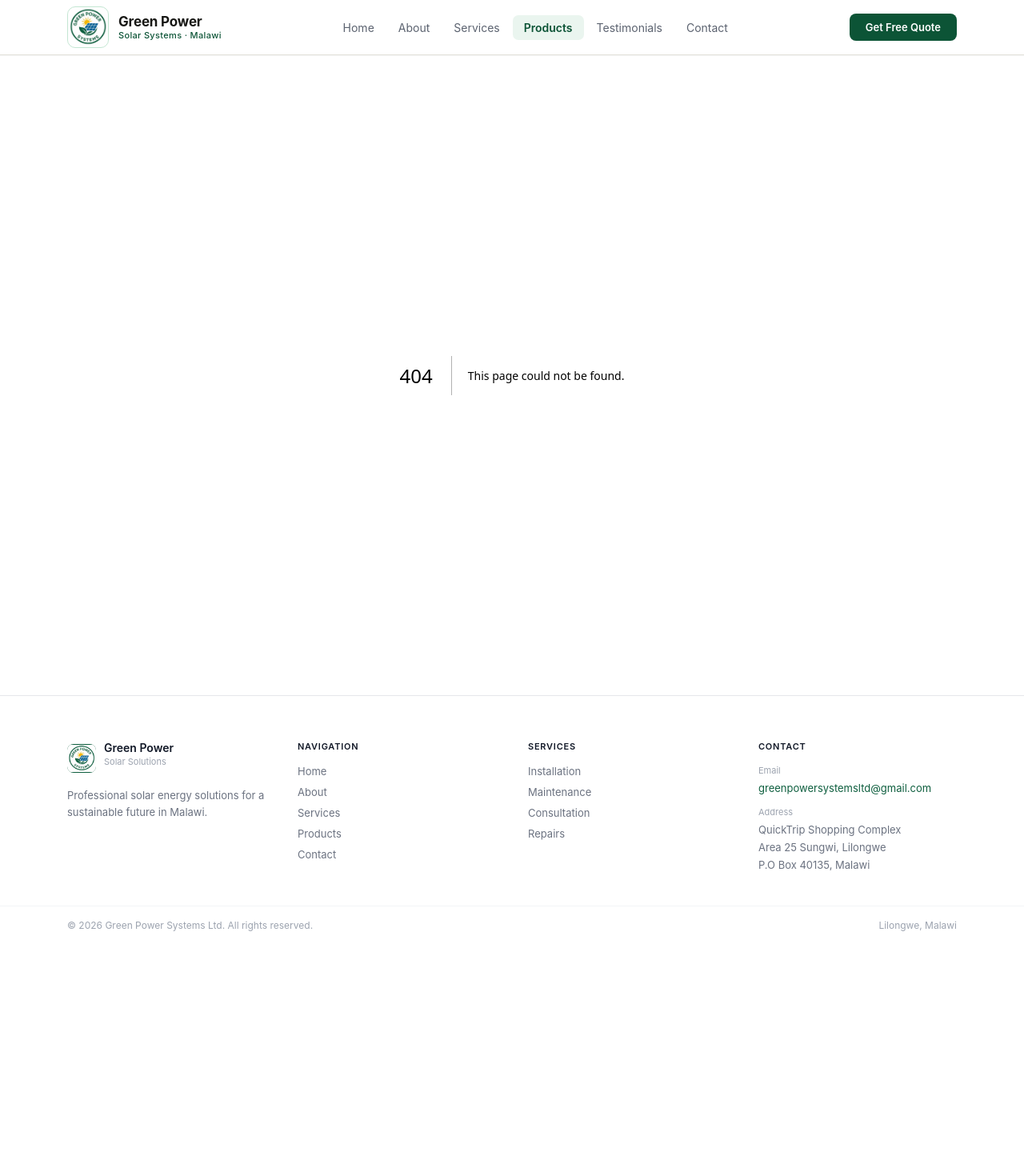
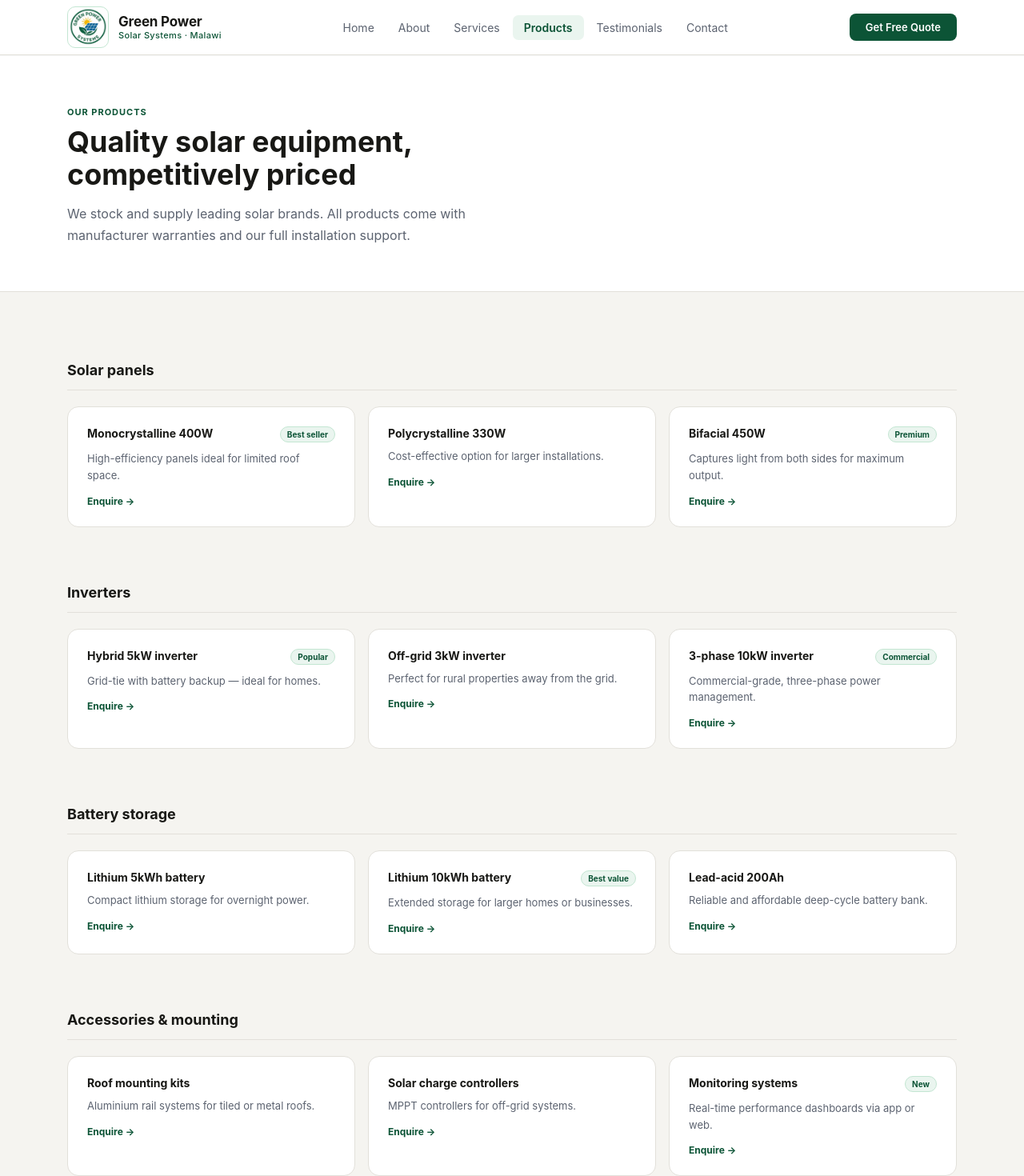
Before and after one commit to JUMAPETER736/GREEN_POWER_SYSTEMS, a Next.js app: page /products in a window 1280 px wide. Before the commit this address had no page. Shown: the top 1470 px of the page at 80% size. Before the commit the page ends 1180 px from the top, so only its background shows below. Built offline with nearby package versions, Linux system fonts and the light colour scheme.

Commit message:
page.tsx, new class created in the Products package

```diff
--- /dev/null
+++ b/src/app/products/page.tsx
@@ -0,0 +1,92 @@
+import Link from "next/link";
+
+export default function Products() {
+  const categories = [
+    {
+      title: "Solar panels",
+      items: [
+        { name: "Monocrystalline 400W", desc: "High-efficiency panels ideal for limited roof space.", badge: "Best seller" },
+        { name: "Polycrystalline 330W", desc: "Cost-effective option for larger installations.", badge: "" },
+        { name: "Bifacial 450W", desc: "Captures light from both sides for maximum output.", badge: "Premium" },
+      ],
+    },
+    {
+      title: "Inverters",
+      items: [
+        { name: "Hybrid 5kW inverter", desc: "Grid-tie with battery backup — ideal for homes.", badge: "Popular" },
+        { name: "Off-grid 3kW inverter", desc: "Perfect for rural properties away from the grid.", badge: "" },
+        { name: "3-phase 10kW inverter", desc: "Commercial-grade, three-phase power management.", badge: "Commercial" },
+      ],
+    },
+    {
+      title: "Battery storage",
+      items: [
+        { name: "Lithium 5kWh battery", desc: "Compact lithium storage for overnight power.", badge: "" },
+        { name: "Lithium 10kWh battery", desc: "Extended storage for larger homes or businesses.", badge: "Best value" },
+        { name: "Lead-acid 200Ah", desc: "Reliable and affordable deep-cycle battery bank.", badge: "" },
+      ],
+    },
+    {
+      title: "Accessories & mounting",
+      items: [
+        { name: "Roof mounting kits", desc: "Aluminium rail systems for tiled or metal roofs.", badge: "" },
+        { name: "Solar charge controllers", desc: "MPPT controllers for off-grid systems.", badge: "" },
+        { name: "Monitoring systems", desc: "Real-time performance dashboards via app or web.", badge: "New" },
+      ],
+    },
+  ];
+
+  return (
+    <div style={{ backgroundColor: "var(--gp-bg-page)" }}>
+      <div className="gp-page-hero">
+        <div className="gp-container">
+          <span className="gp-eyebrow">Our products</span>
+          <h1 className="gp-section-title" style={{ maxWidth: 560 }}>Quality solar equipment, competitively priced</h1>
+          <p className="gp-section-sub" style={{ marginTop: 14 }}>
+            We stock and supply leading solar brands. All products come with manufacturer warranties and our full installation support.
+          </p>
+        </div>
+      </div>
+
+      <section style={{ padding: "72px 0" }}>
+        <div className="gp-container" style={{ display: "flex", flexDirection: "column", gap: 56 }}>
+          {categories.map(({ title, items }) => (
+            <div key={title}>
+              <h2 style={{ fontSize: 18, fontWeight: 700, color: "var(--gp-text-primary)", marginBottom: 20, paddingBottom: 14, borderBottom: "1px solid var(--gp-border)" }}>{title}</h2>
+              <div style={{ display: "grid", gridTemplateColumns: "repeat(auto-fit, minmax(250px, 1fr))", gap: 16 }}>
+                {items.map(({ name, desc, badge }) => (
+                  <div key={name} className="gp-card" style={{ padding: 24, display: "flex", flexDirection: "column", gap: 10 }}>
+                    <div style={{ display: "flex", alignItems: "flex-start", justifyContent: "space-between", gap: 8 }}>
+                      <h3 style={{ fontSize: 14, fontWeight: 700, color: "var(--gp-text-primary)", margin: 0 }}>{name}</h3>
+                      {badge && (
+                        <span style={{
+                          fontSize: 10, fontWeight: 700, padding: "3px 8px",
+                          backgroundColor: "var(--gp-green-light)",
+                          color: "var(--gp-green)",
+                          borderRadius: 100, whiteSpace: "nowrap",
+                          border: "1px solid var(--gp-green-border)",
+                        }}>{badge}</span>
+                      )}
+                    </div>
+                    <p style={{ fontSize: 13, color: "var(--gp-text-muted)", lineHeight: 1.6, margin: 0 }}>{desc}</p>
+                    <Link href="/contact" style={{ fontSize: 12, fontWeight: 700, color: "var(--gp-green)", textDecoration: "none", marginTop: 4 }}>
+                      Enquire →
+                    </Link>
+                  </div>
+                ))}
+              </div>
+            </div>
+          ))}
+        </div>
+      </section>
+
+      <section style={{ padding: "64px 0", backgroundColor: "var(--gp-bg-dark)" }}>
+        <div className="gp-container" style={{ textAlign: "center" }}>
+          <h2 style={{ fontSize: "clamp(1.4rem,3vw,2rem)", fontWeight: 800, color: "#fff", margin: "0 0 12px" }}>Looking for a specific product?</h2>
+          <p style={{ fontSize: 15, color: "rgba(255,255,255,0.62)", margin: "0 0 28px" }}>We can source and supply products not listed here. Contact us with your specs.</p>
+          <Link href="/contact" className="gp-btn-accent">Contact our team</Link>
+        </div>
+      </section>
+    </div>
+  );
+}
```
